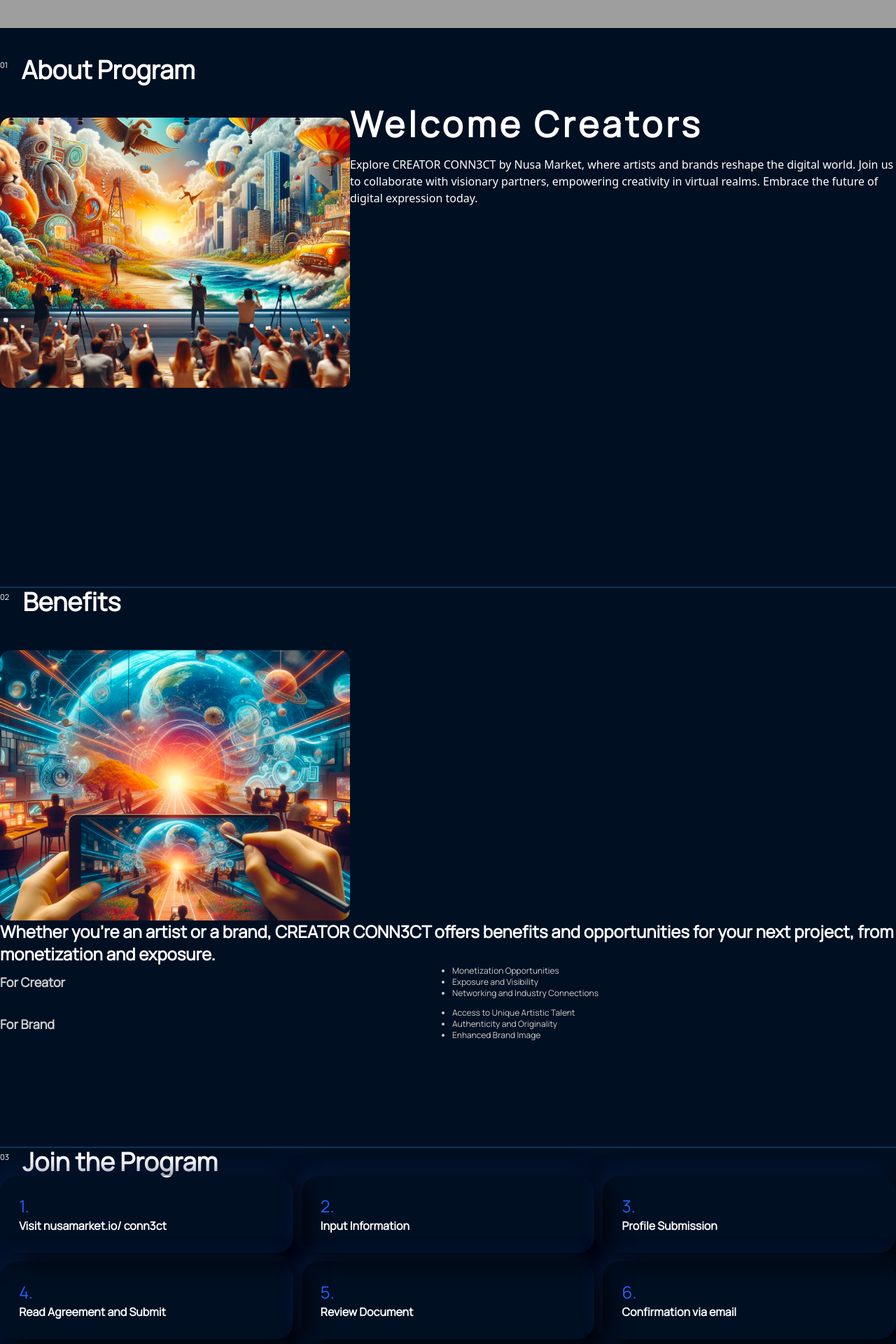
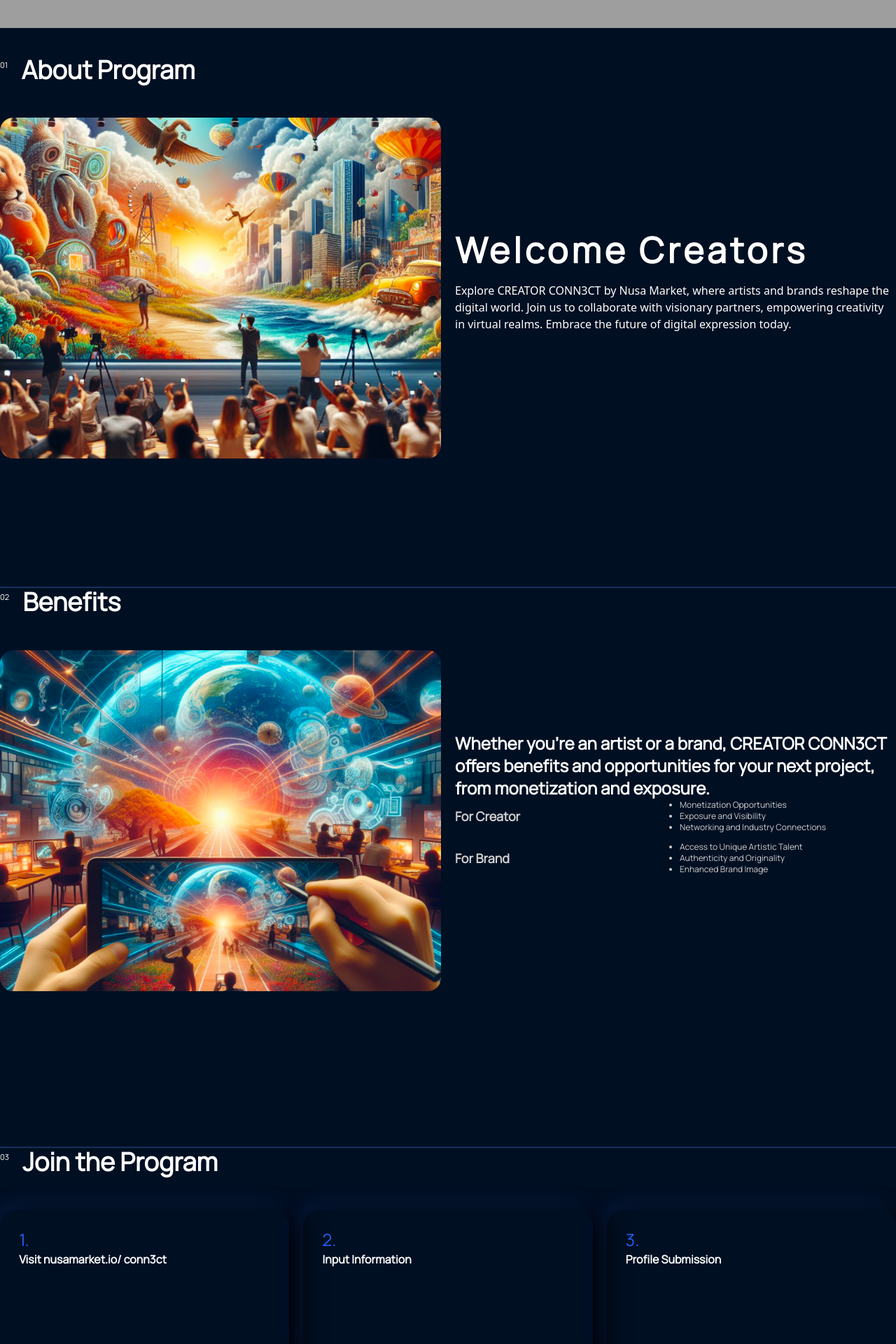
Before and after one commit to giaendong/market-coming-soon, a Next.js app: page /conn3ct in a window 1280 px wide. Shown: the part 760-2680 px from the top of the page at 70% size. Built offline with nearby package versions, Linux system fonts and the light colour scheme; grey boxes are pictures that could not be loaded.

Commit message:
[slicing] finish all responsive

```diff
--- a/package.json
+++ b/package.json
@@ -10,7 +10,6 @@
   },
   "dependencies": {
     "@tanstack/react-query": "^5.17.9",
-    "@types/react-curved-text": "^2.0.3",
     "next": "14.0.4",
     "react": "^18",
     "react-dom": "^18",
--- a/src/app/conn3ct/page.tsx
+++ b/src/app/conn3ct/page.tsx
@@ -27,7 +27,7 @@
                     <h1 className='lg:text-[60px] text-[2.5rem] font-bold tracking-widest z-10'>
                         CREATOR CONN3CT
                     </h1>
-                    <CircularBttn />
+                    <CircularBttn outterClass={"mt-5 md:mt-10 lg:mt-24"} />
 
                     <div className="w-full h-full">
                         <img src={'/Rectangle.svg'} alt={'Rectangle Connect'}
@@ -36,7 +36,7 @@
                 </div>
             </section>
             <section className="w-screen h-screen relative bg-[#000F22]">
-                <div className="container mx-auto">
+                <div className="container mx-auto px-4 md:px-0">
                     <div className="flex flex-row lg:pt-10">
                         <p className="leading-[24px] text-[14px] font-normal text-white mr-3">
                             <small>
@@ -47,10 +47,12 @@
                             &nbsp;About Program
                         </p>
                     </div>
-                    <div className="flex flex-col lg:flex-row">
-                        <Image className="mt-12" src={"/images/Section-1.png"} alt={'Welcome Creators'} width={500}
+                    <div className="flex-col lg:flex-row grid lg:grid-cols-2 lg:gap-5">
+                         <div>
+                             <Image className="mt-12 w-full h-auto" src={"/images/Section-1.png"} alt={'Welcome Creators'} width={500}
                                     height={500}/>
-                        <div>
+                         </div>
+                        <div className="content-center">
                             <h2 className='lg:text-[50px] text-[2rem] font-bold tracking-widest mt-5'>
                                 Welcome Creators
                             </h2>
@@ -68,7 +70,7 @@
                 <div className="border-solid border-[1px] w-full border-[#13315c] absolute bottom-0"></div>
             </section>
             <section className="w-screen h-screen relative bg-[#000F22]">
-                <div className="container mx-auto">
+                <div className="container mx-auto px-4 md:px-0">
                     <div className="flex flex-row">
                         <p className="leading-[24px] text-[14px] font-normal text-white mr-3">
                             <small>
@@ -79,10 +81,14 @@
                             &nbsp;Benefits
                         </p>
                     </div>
-                    <Image className="mt-12" src={"/images/Section-2.png"} alt={'Benefits'} width={500}
+                    <div className="flex-col lg:flex-row grid lg:grid-cols-2 lg:gap-5">
+                        <div>
+                            <Image className="mt-12 w-full h-auto" src={"/images/Section-2.png"} alt={'Benefits'} width={500}
                                    height={500}/>
-                    <p className='not-italic font-semibold lg:text-[24px] md:text-[20px] text-[1rem] leading-8 flex items-center text-white
-                    flex-none order-none self-stretch grow-0'>
+                        </div>
+                        <div className="content-center">
+                            <p className='not-italic font-semibold lg:text-[24px] md:text-[20px] text-[1rem] leading-8
+                            flex items-center text-white flex-none order-none self-stretch grow-0'>
                                 Whether you&apos;re an artist or
                                 a brand, CREATOR CONN3CT offers benefits and opportunities for your next project, from
                                 monetization and exposure.
@@ -116,10 +122,12 @@
                                 </div>
                             </div>
                         </div>
+                    </div>
+                </div>
                 <div className="border-solid border-[1px] w-full border-[#13315c] absolute bottom-0"></div>
             </section>
             <section className="w-screen h-screen relative bg-[#000F22]">
-                <div className="container mx-auto">
+                <div className="container mx-auto px-4 md:px-0">
                     <div className="flex flex-row">
                         <p className="leading-[24px] text-[14px] font-normal text-white mr-3">
                             <small>
@@ -130,19 +138,21 @@
                             &nbsp;Join the Program
                         </p>
                     </div>
-                    <div className="grid grid-cols-2 grid-rows-3 md:grid-cols-3 md:grid-rows-1 gap-3">
+                    <div className="grid grid-cols-2 grid-rows-3 md:grid-cols-3 md:grid-rows-1 gap-3 lg:gap-5 lg:mt-12">
                         {
                             joinTheProgram.map((text: string, index: number) => {
                                 return (
-                                    <div key={index} className="flex flex-col rounded-[24px] w-full [bg-[#000f22]
-                                shadow-[16px_8px_36px_#000000,-6px_-7px_32px_rgba(49,101,247,0.16)] p-[1.7rem] flex-wrap">
+                                    <div key={index} className="flex flex-col rounded-[24px] md:min-h-[220px] h-auto
+                                    w-full [bg-[#000f22] shadow-[16px_8px_36px_#000000,-6px_-7px_32px_rgba(49,101,247,0.16)]
+                                    p-[1.7rem] flex-wrap">
                                         <div className="not-italic font-medium text-2xl leading-8 text-[#2361FE]
-                                    order-none grow-0 hover:blur-sm hover:brightness-50 hover:sepia hover:contrast-100
-                                    hover:hue-rotate-30 hover:invert-0 hover:opacity-5 hover:saturate-150 hover:text-orange-400
-                                    hover:text-xl md:inset-x-1/4 md:inset-y-auto">{index + 1}.
+                                        order-none grow-0 md:inset-x-1/4 md:inset-y-auto">
+                                            {index + 1}.
                                         </div>
                                         <div className="not-italic font-semibold text-base leading-6 flex items-center
-                                    text-white flex-none order-1 self-stretch grow-0">{text}</div>
+                                    text-white flex-none order-1 self-stretch grow-0">
+                                            {text}
+                                        </div>
                                     </div>
                                 )
                             })
@@ -151,7 +161,7 @@
                 </div>
             </section>
             <section className="w-screen h-full relative bg-[#000F22] pb-64">
-                <div className="container mx-auto">
+                <div className="container mx-auto px-4 md:px-0">
                     <h2 className='lg:text-[50px] text-[2rem] font-bold tracking-widest text-center'>
                         Watch
                     </h2>
@@ -159,7 +169,7 @@
                         Our latest post
                     </p>
                     <div className="grid grid-cols-1 grid-rows-3 lg:grid-cols-3 lg:grid-rows-1 gap-3">
-                        <div>
+                        <div className={"mt-24 md:mt-0"}>
                             <iframe
                                 src="https://www.youtube.com/embed/fE2EpZezsQs?si=oCH4HM3VO2vk79rH"
                                 title="YouTube video player" frameBorder="0"
@@ -183,7 +193,7 @@
                                 into the Metaverse
                             </p>
                         </div>
-                        <div className={"mt-24"}>
+                        <div className={"mt-24 md:mt-0"}>
                             <iframe
                                 src="https://www.youtube.com/embed/LCKHLlBBS8w?si=GckXsnCNHtj6IgO5"
                                 title="YouTube video player" frameBorder="0"
@@ -204,7 +214,7 @@
                                 Virtual Economic in Nusamarket: Revealing the Future
                             </p>
                         </div>
-                        <div className={"mt-24"}>
+                        <div className={"mt-24 md:mt-0"}>
                             <iframe
                                 src="https://www.youtube.com/embed/32tZK-tmmUc?si=yd9-ej8JqMhEj8z8"
                                 title="YouTube video player" frameBorder="0"
@@ -231,7 +241,7 @@
                 </div>
             </section>
             <section className="w-screen h-screen relative bg-[url('/images/bgCconnect.png')]">
-                <div className="container mx-auto">
+                <div className="container mx-auto px-4 md:px-0">
                     <h1 className='lg:text-[60px] text-[2.5rem] font-bold tracking-widest z-10 text-center'>
                         Ready to Join Us?
                     </h1>
@@ -246,7 +256,7 @@
                 <div
                     className={"w-[calc(100vw)] h-[calc(50vh-120px)] bg-[#000000] rounded-[50%_50%_0_0]" +
                         " drop-shadow-[-6px_-84px_32px_rgba(1,120,255,0.5)] relative"}>
-                    <CircularBttn />
+                    <CircularBttn outterClass={"mt-5 md:mt-10 lg:mt-24"} />
 
                 </div>
                 <div className="z-50 bg-black pb-10 lg:pb-20">
--- a/src/components/CircularBttn/index.tsx
+++ b/src/components/CircularBttn/index.tsx
@@ -1,9 +1,13 @@
 import React from 'react';
 
-const Index = () => {
+interface CircularBttn {
+    outterClass?: string;
+}
+
+const Index = (props: CircularBttn) => {
     const Letter: string[] = "JOIN NOW JOIN NOW JOIN".split("");
     return (
-        <div className="relative z-50 mt-5">
+        <div className={`relative z-50 ${props.outterClass}`}>
             <section id="circular-text">
                 {Letter.map((item: string, index: number) => {
                     return (
```
Also changed, not shown: 1 other file (tests, documents, lock files or other folders). Lines whose indentation alone changed are shown as unchanged.
